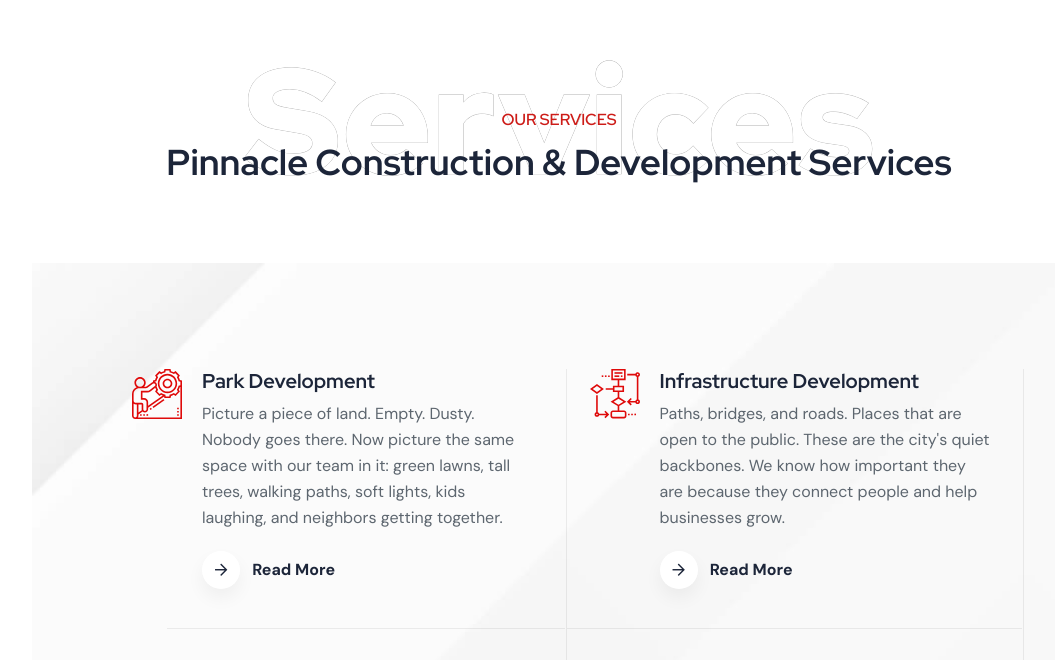
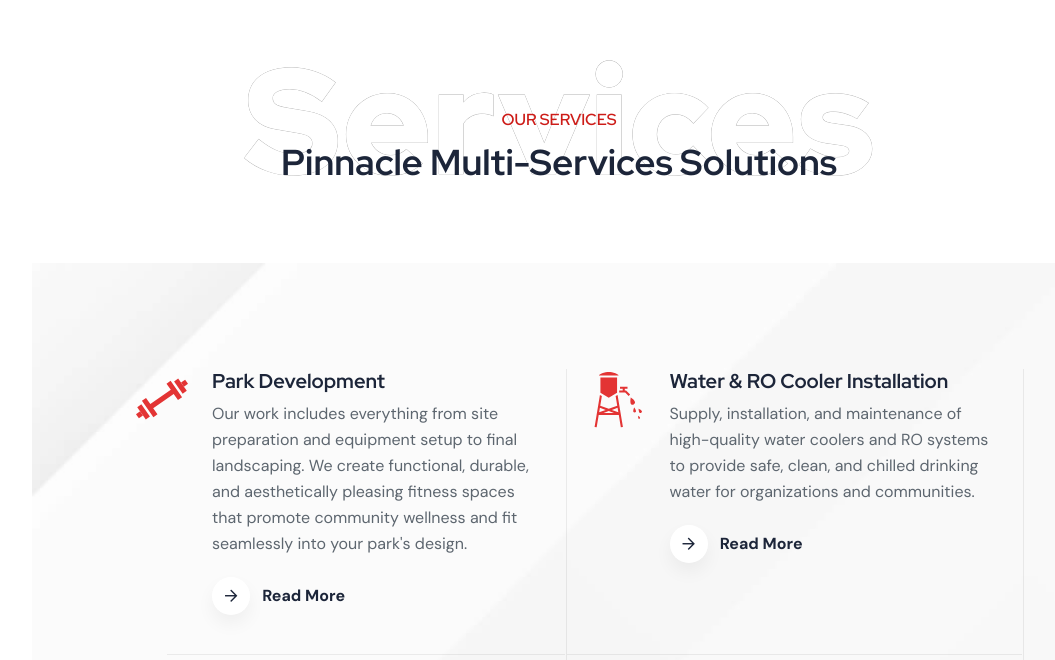
Before and after one commit to Gauravvgithub/pinnacle.inc, a Next.js app: page / in a window 1280 px wide. Shown: the part 1920-2580 px from the top of the page, without its empty margins (81-1136 px from the left). Built offline with nearby package versions, Linux system fonts and the light colour scheme.

Commit message:
home page edited

```diff
--- a/src/app/page.js
+++ b/src/app/page.js
@@ -1,7 +1,7 @@
 import AboutOne from "@/components/about/AboutOne";
 import BannerOne from "@/components/banner/BannerOne";
 import HeaderOne from "@/components/header/HeaderOne";
-import ServiceOne from "@/components/service/ServiceOne";
+// import ServiceOne from "@/components/service/ServiceOne";
 import BusinessGoalOne from "@/components/businessgoal/BusinessGoalOne";
 import Counterup from "@/components/counterup/Counterup";
 import GalleryOne from "@/components/gallery/GalleryOne";
@@ -14,6 +14,7 @@ import ContactForm from "@/components/contactform/ContactForm";
 import MapOne from "@/components/map/MapOne";
 import FooterOne from "@/components/footer/FooterOne";
 import BackToTop from "@/components/BackToTop";
+import ServiceEleven from "@/components/service/ServiceEleven";
 // import Preloader from "@/components/preloader/Preloader";
 
 export default function Home() {
@@ -24,7 +25,8 @@ export default function Home() {
       <HeaderOne />
       <BannerOne />
       <AboutOne />
-      <ServiceOne />
+      {/* <ServiceOne /> */}
+      <ServiceEleven />
       <BusinessGoalOne />
       <Counterup />
       <GalleryOne />
```
